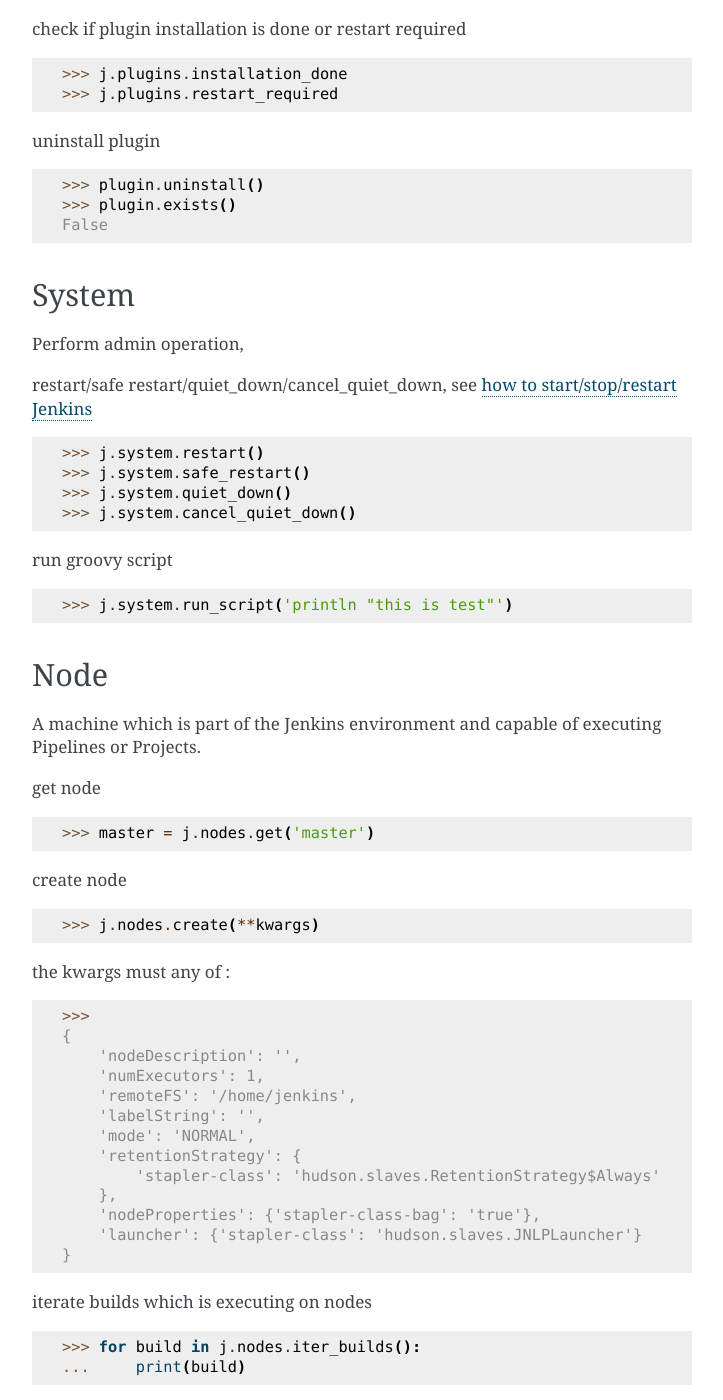
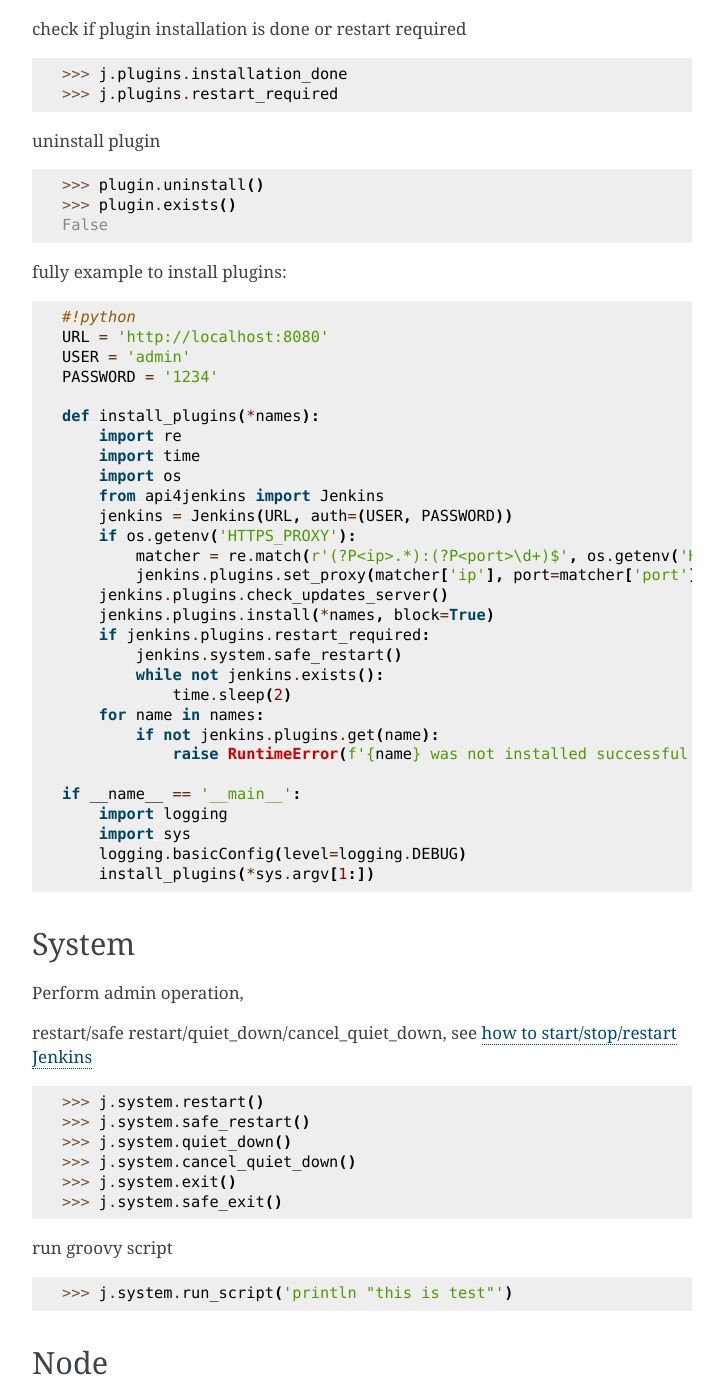
Before and after one commit to joelee2012/api4jenkins, a Sphinx documentation site: the page built from docs/source/user/example.rst, in a window 1280 px wide and 1400 px high, scrolled down 13958 px. Shown: the whole window, without its empty margins (388-1111 px from the left). Built offline with Sphinx 7.4.7, drawn with Linux system fonts in a browser that asks for light colours; pages that are not in the unit, such as notebooks, are missing from menus; some of the changed text lies outside the part shown.

Commit message:
fix code style

```diff
--- a/api4jenkins/__init__.py
+++ b/api4jenkins/__init__.py
@@ -282,8 +282,9 @@ class Jenkins(Item):
         return Users(self, f'{self.url}asynchPeople/')
 
     @property
-    def whoami(self):
+    def me(self):
         return self.user
+
 
 def _patch_to(module, cls, func=None):
     _module = import_module(module)
--- a/docs/source/user/example.rst
+++ b/docs/source/user/example.rst
@@ -613,6 +613,37 @@ uninstall plugin
     >>> plugin.exists()
     False
 
+fully example to install plugins::
+
+    #!python
+    URL = 'http://localhost:8080'
+    USER = 'admin'
+    PASSWORD = '1234'
+
+    def install_plugins(*names):
+        import re
+        import time
+        import os
+        from api4jenkins import Jenkins
+        jenkins = Jenkins(URL, auth=(USER, PASSWORD))
+        if os.getenv('HTTPS_PROXY'):
+            matcher = re.match(r'(?P<ip>.*):(?P<port>\d+)$', os.getenv('HTTPS_PROXY'))
+            jenkins.plugins.set_proxy(matcher['ip'], port=matcher['port'])
+        jenkins.plugins.check_updates_server()
+        jenkins.plugins.install(*names, block=True)
+        if jenkins.plugins.restart_required:
+            jenkins.system.safe_restart()
+            while not jenkins.exists():
+                time.sleep(2)
+        for name in names:
+            if not jenkins.plugins.get(name):
+                raise RuntimeError(f'{name} was not installed successful')
+
+    if __name__ == '__main__':
+        import logging
+        import sys
+        logging.basicConfig(level=logging.DEBUG)
+        install_plugins(*sys.argv[1:])
 
 System
 -----------
@@ -624,6 +655,8 @@ restart/safe restart/quiet_down/cancel_quiet_down, see `how to start/stop/restar
     >>> j.system.safe_restart()
     >>> j.system.quiet_down()
     >>> j.system.cancel_quiet_down()
+    >>> j.system.exit()
+    >>> j.system.safe_exit()
 
 run groovy script
 
```
Also changed, not shown: other parts of docs/source/user/example.rst (+1 -1 lines), 5 other files.
